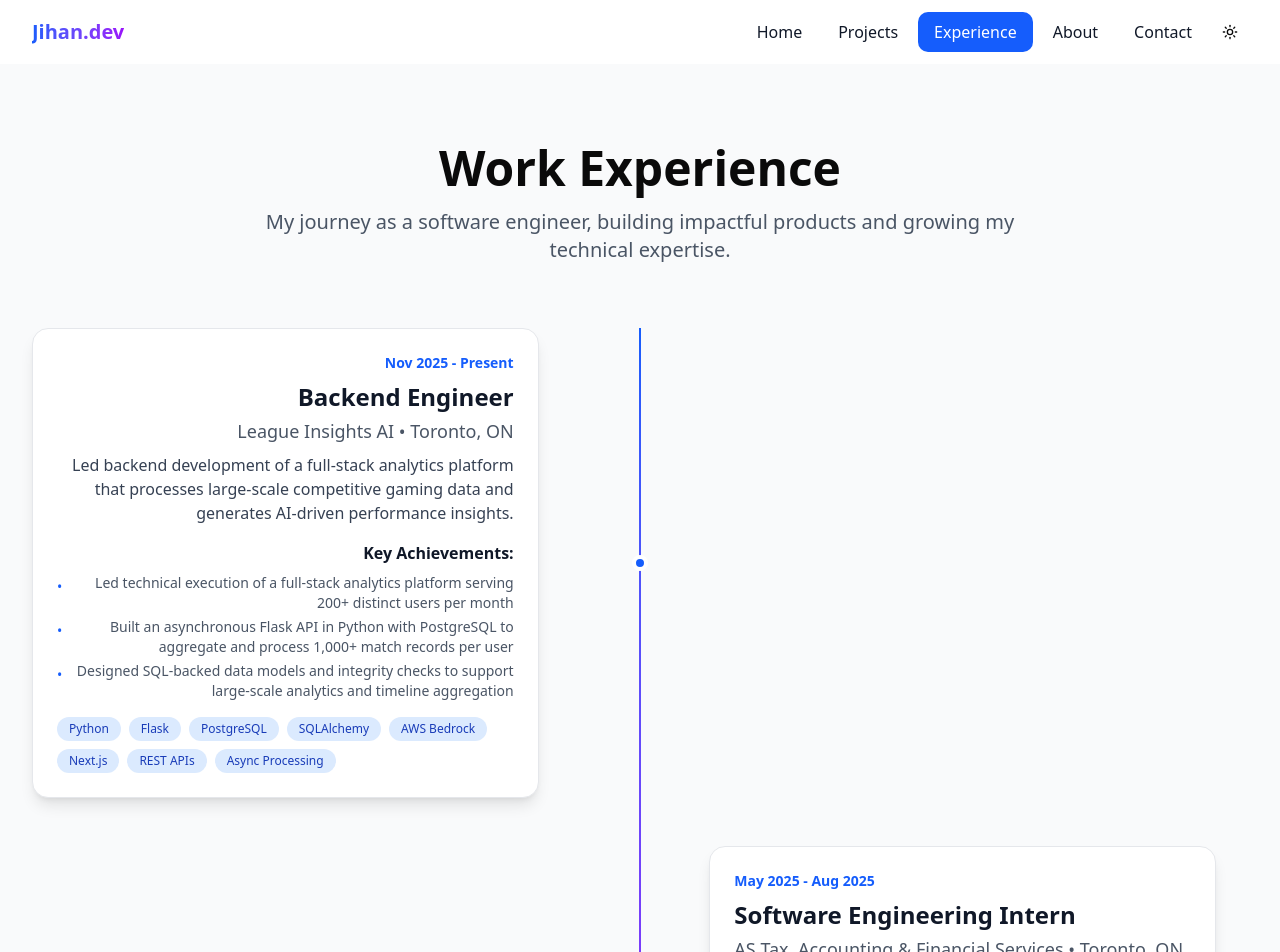
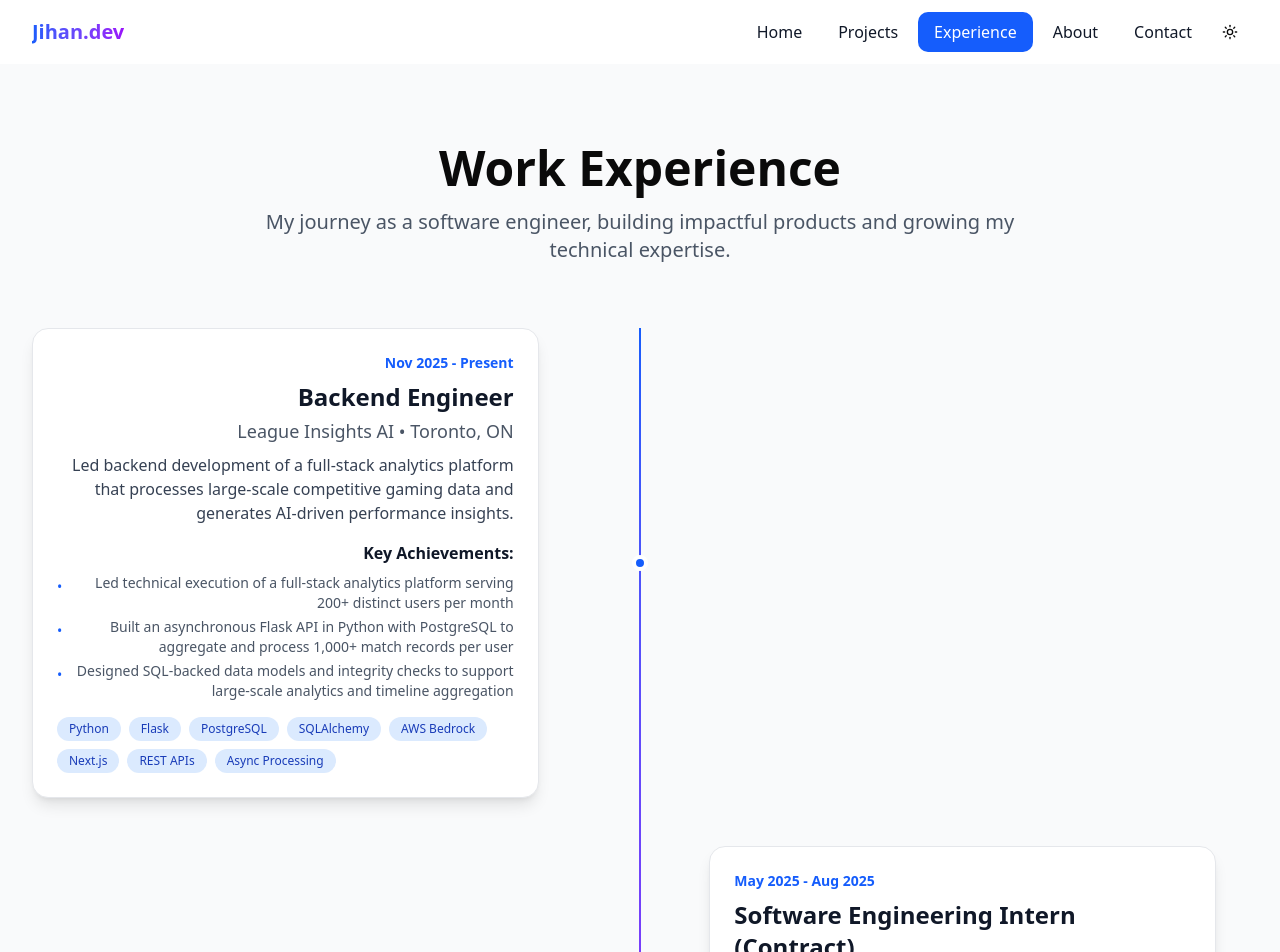
Before and after one commit to JihanChowdhury334/portfolio, a Next.js app: page /experience in a window 1280 px wide. Shown: the top 952 px of the page. Built offline with nearby package versions, Linux system fonts and the light colour scheme.

Commit message:
Update experience.ts

```diff
--- a/data/experience.ts
+++ b/data/experience.ts
@@ -41,7 +41,7 @@ export const experiences: Experience[] = [
   {
     id: '2',
     company: 'AS Tax, Accounting & Financial Services',
-    position: 'Software Engineering Intern',
+    position: 'Software Engineering Intern (Contract)',
     location: 'Toronto, ON',
     startDate: 'May 2025',
     endDate: 'Aug 2025',
```
